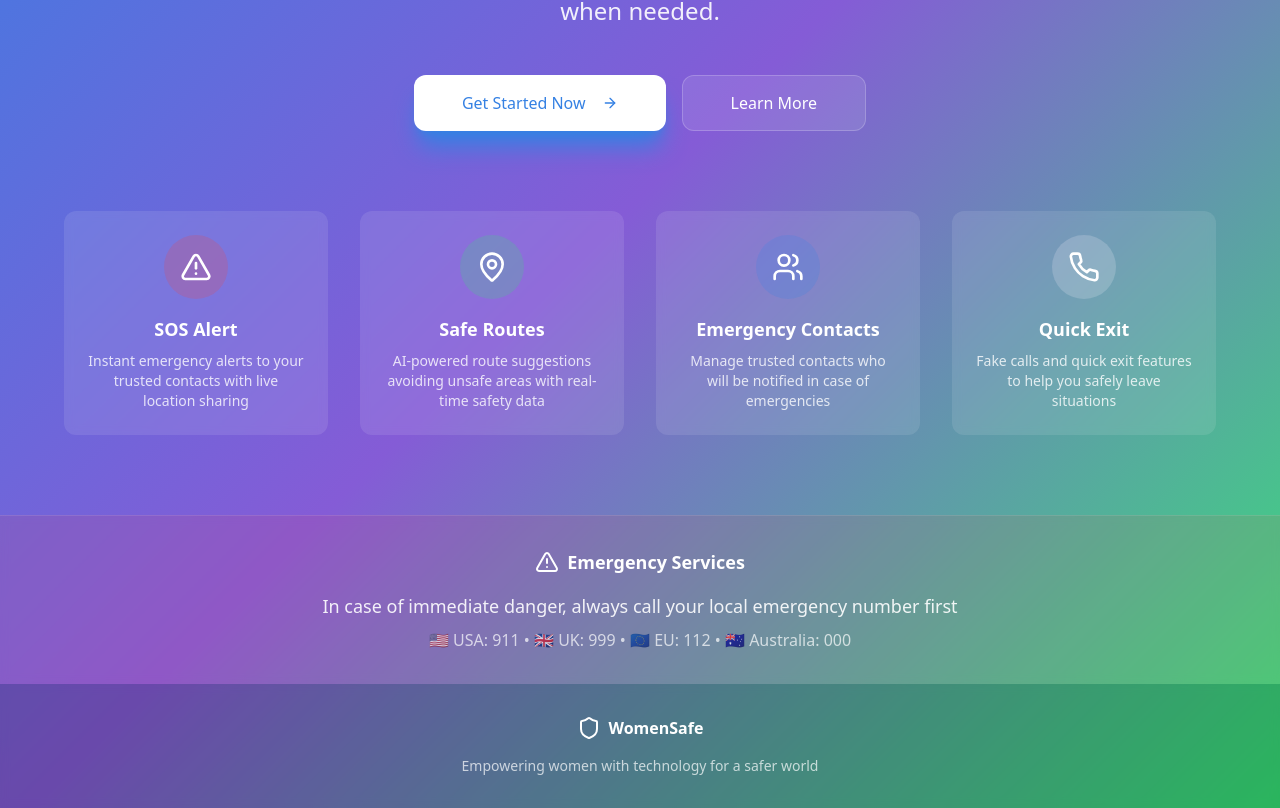
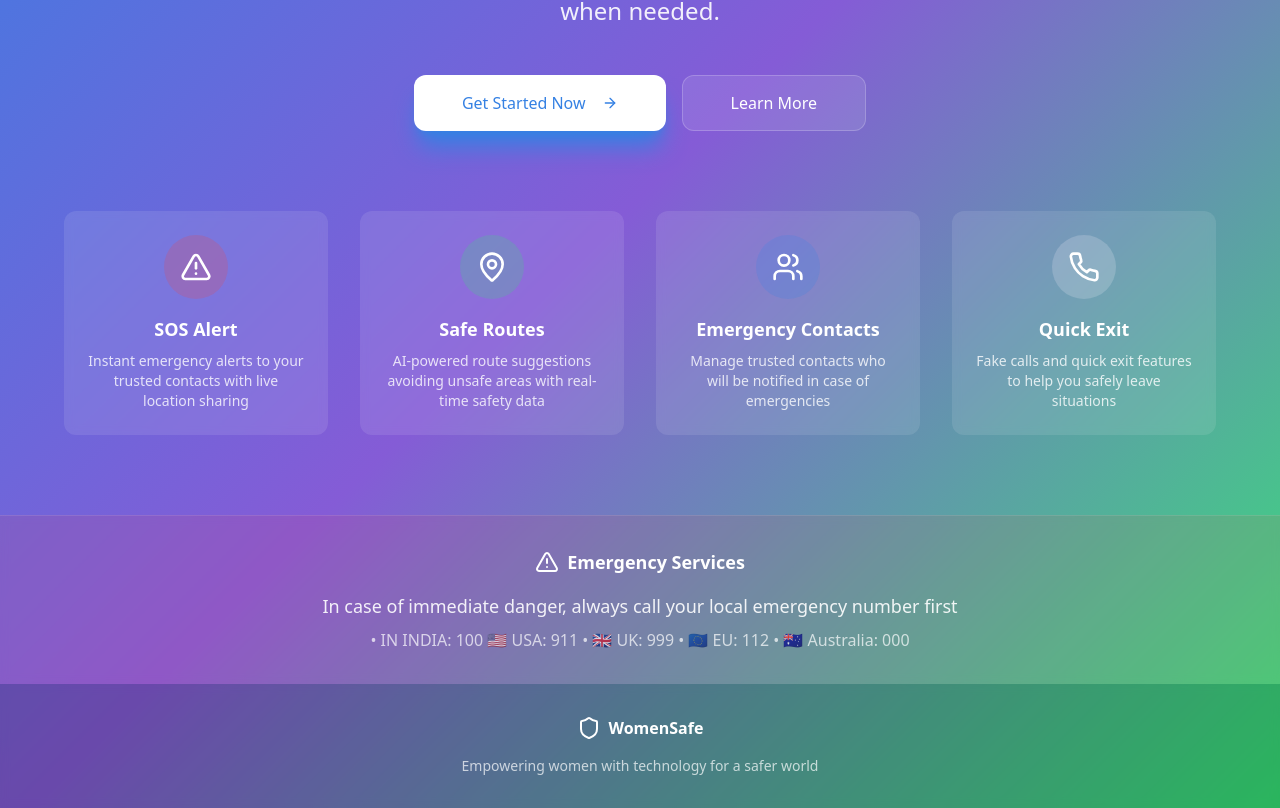
Before and after one commit to Abhaya-App-Dev/abhaya-app, a React (Vite) app: page / in a window 1280 px wide. Shown: the part 413-1221 px from the top of the page. Built offline with nearby package versions, Linux system fonts and the light colour scheme.

Commit message:
Update Index.tsx

```diff
--- a/src/pages/Index.tsx
+++ b/src/pages/Index.tsx
@@ -142,7 +142,7 @@ const Index = () => {
                 In case of immediate danger, always call your local emergency number first
               </p>
               <p className="text-white/70 mt-2">
-                🇺🇸 USA: 911 • 🇬🇧 UK: 999 • 🇪🇺 EU: 112 • 🇦🇺 Australia: 000
+                • IN INDIA: 100 🇺🇸 USA: 911 • 🇬🇧 UK: 999 • 🇪🇺 EU: 112 • 🇦🇺 Australia: 000
               </p>
             </div>
           </div>
```
